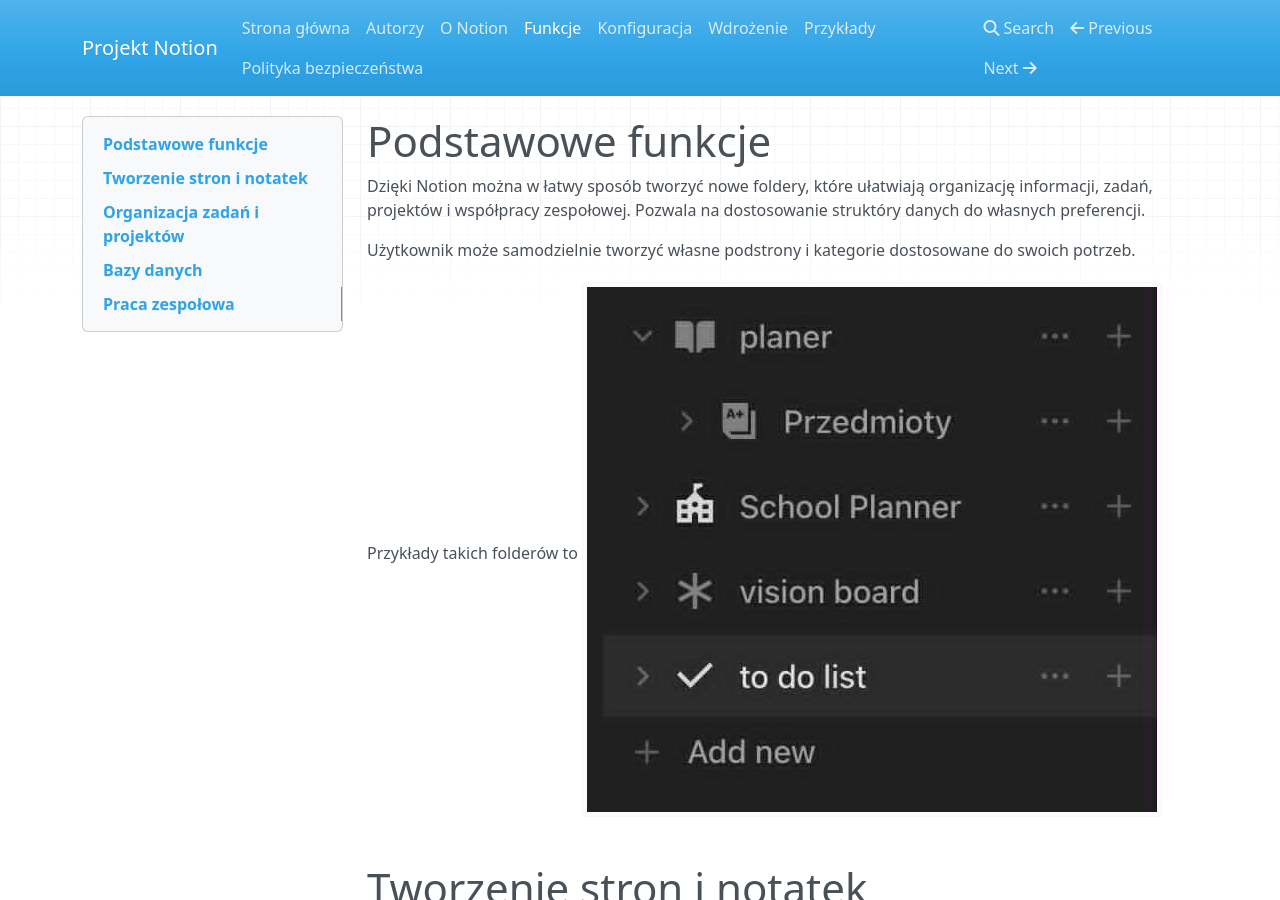
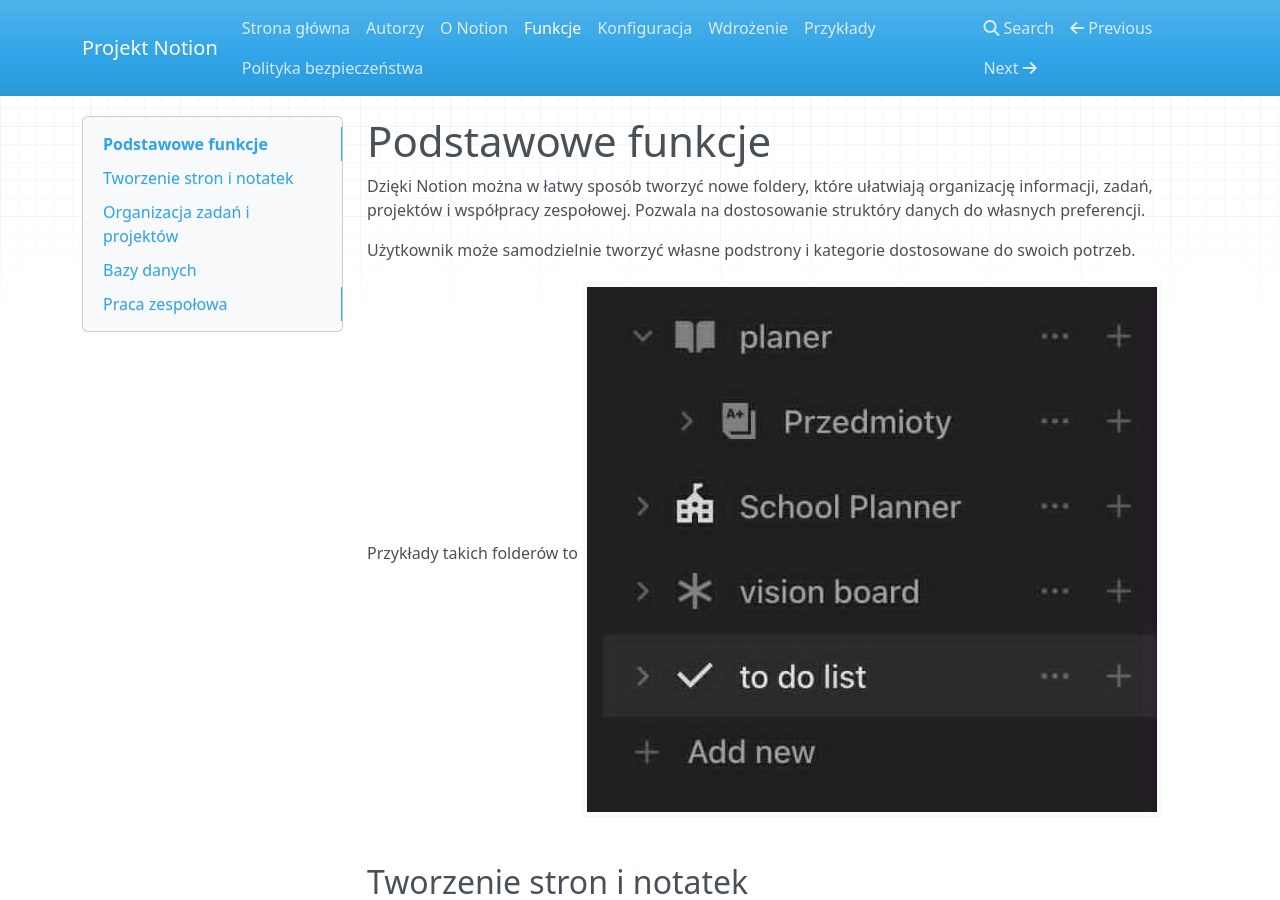
Before and after one commit to gablacna/notion-dev, an MkDocs documentation site: the page built from docs/funkcje.md, in a window 1280 px wide and 900 px high. Built offline with MkDocs 1.6.1, drawn with Linux system fonts in a browser that asks for light colours; nearby versions of some CDN libraries.

```diff
--- a/docs/funkcje.md
+++ b/docs/funkcje.md
@@ -5,25 +5,25 @@ Dzięki Notion można w łatwy sposób tworzyć nowe foldery, które ułatwiają
 Użytkownik może samodzielnie tworzyć własne podstrony i kategorie dostosowane do swoich potrzeb. Przykłady takich folderów to
 ![](img/1przyklad.jpg)
 
-# Tworzenie stron i notatek
+## Tworzenie stron i notatek
 
 - Możliwość tworzenie stron i podstron
 - Formatowanie testu (nagłówki, listy, tabele)
 - Dodawanie obrazów, plików, filmów
 - Wyszukiwanie po tekście i nawigacja między stronami
 
-# Organizacja zadań i projektów
+## Organizacja zadań i projektów
 - Listy zadań z checkboxami
 - Harmonogramy i kalendarze
 - Przypisanie zadań członkom zespołu
 
-# Bazy danych
+## Bazy danych
 - Tworzenie własnych baz danych
 - Tabele, listy, kalendarze
 - Filtry (sortowanie i grupowanie)
 - Tworzenie relacji
 
-# Praca zespołowa
+## Praca zespołowa
 - Udostępnianie stron wybranym współpracownikom
 - Wspólna edycja
 - Dodawanie komentarzy
```
